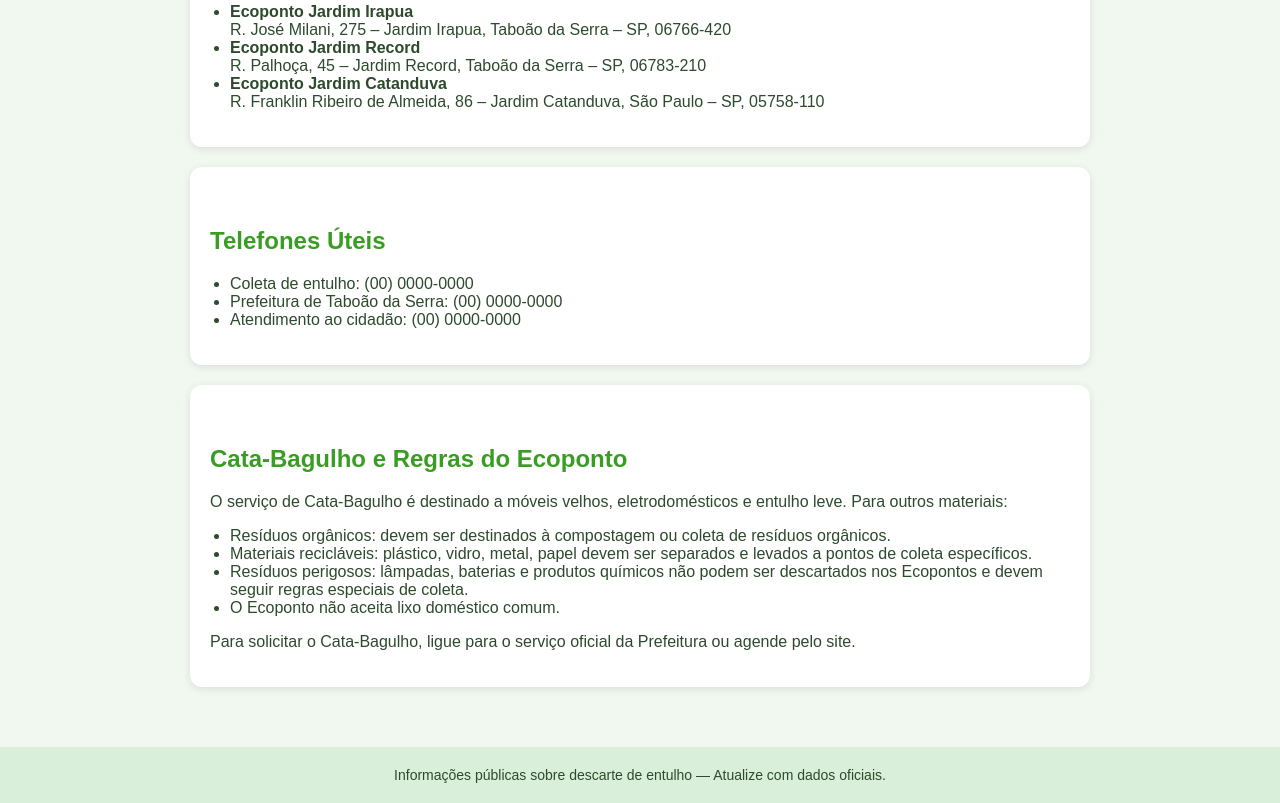
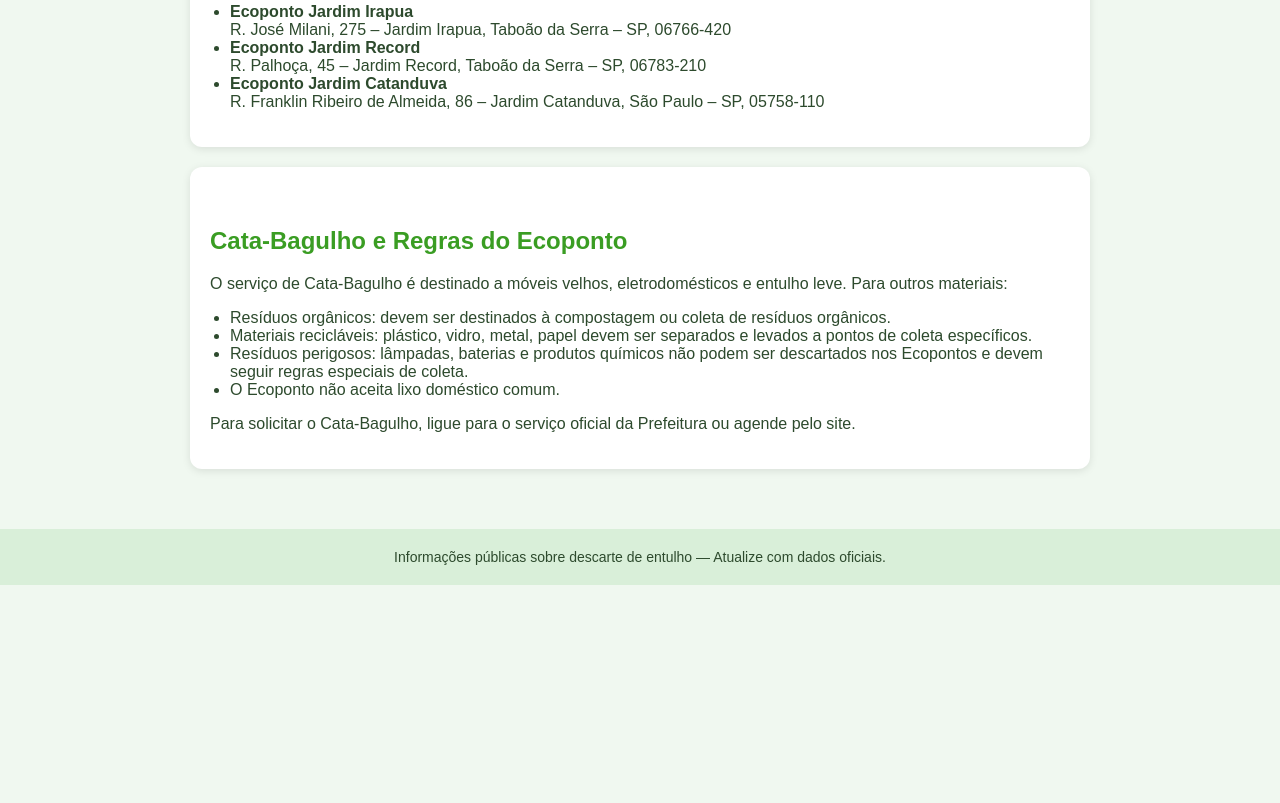
Before and after one commit to lunoLiv/Ecoponto-Taboao, a plain HTML site: page index.html in a window 1280 px wide. Shown: the part 970-1773 px from the top of the page. After the commit the page ends 1555 px from the top, so only its background shows below. Drawn offline with Linux system fonts and the light colour scheme.

Commit message:
Update index.html

```diff
--- a/index.html
+++ b/index.html
@@ -83,14 +83,6 @@
       </ul>
     </section>
 
-    <section class="card">
-      <h2>Telefones Úteis</h2>
-      <ul>
-        <li>Coleta de entulho: (00) 0000-0000</li>
-        <li>Prefeitura de Taboão da Serra: (00) 0000-0000</li>
-        <li>Atendimento ao cidadão: (00) 0000-0000</li>
-      </ul>
-    </section>
 
     <section class="card">
       <h2>Cata-Bagulho e Regras do Ecoponto</h2>
```
